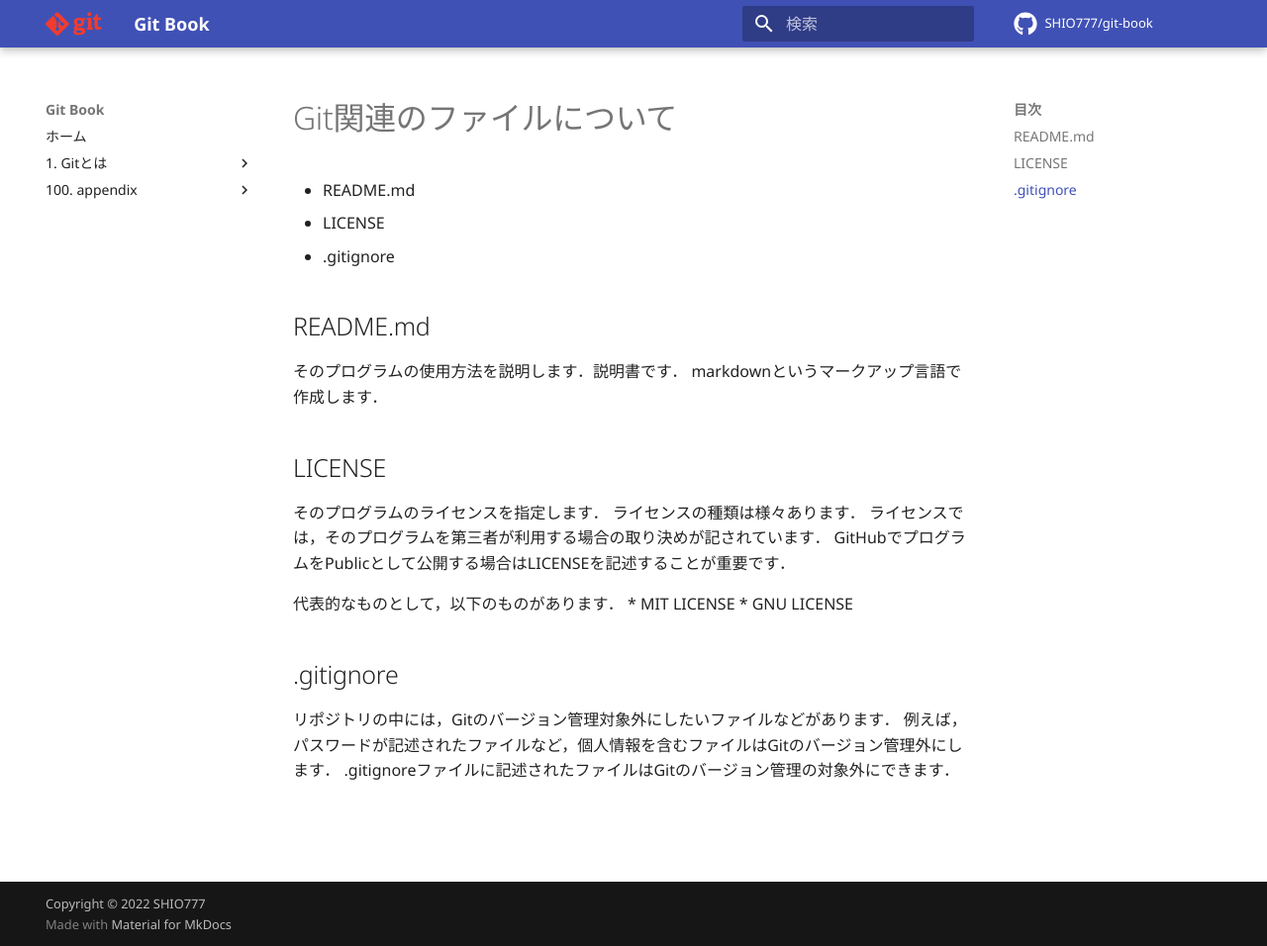
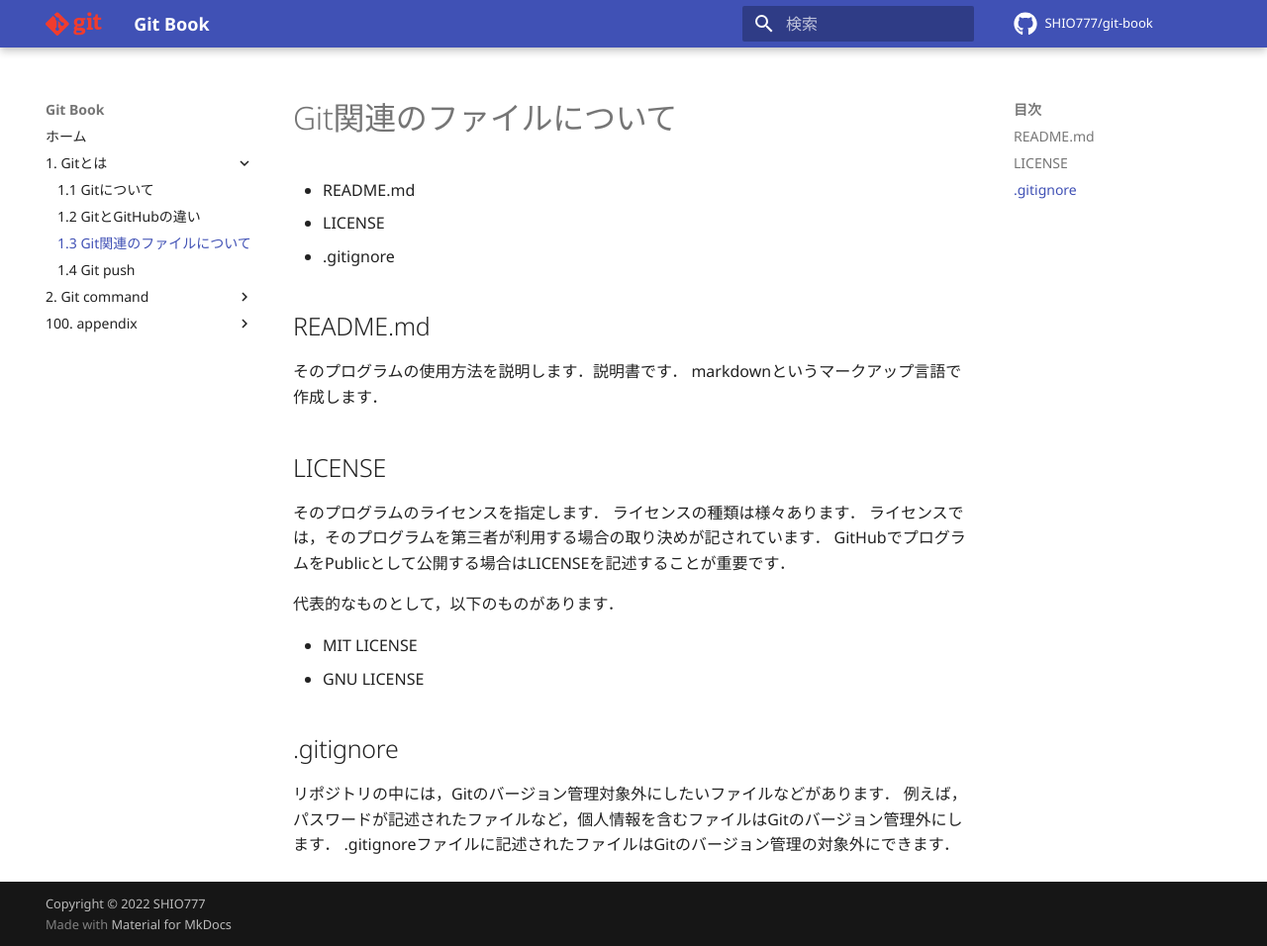
Before and after one commit to SHIO777/git-book, an MkDocs documentation site: the page built from docs/ch01-03-git-file.md, in a window 1280 px wide and 956 px high. Shown: the whole window at 99% size. Built offline with MkDocs 1.6.1 and Material for MkDocs 9.7.7, drawn with Linux system fonts in a browser that asks for light colours; comment, search, counter and statistics services are not loaded.

Commit message:
[add] push section

```diff
--- a/docs/ch01-03-git-file.md
+++ b/docs/ch01-03-git-file.md
@@ -15,6 +15,7 @@
 GitHubでプログラムをPublicとして公開する場合はLICENSEを記述することが重要です．
 
 代表的なものとして，以下のものがあります．
+
 * MIT LICENSE
 * GNU LICENSE
 
--- a/mkdocs.yml
+++ b/mkdocs.yml
@@ -50,5 +50,9 @@
   - 1. Gitとは:
       - 1.1 Gitについて: ch01-01-about-git.md
       - 1.2 GitとGitHubの違い: ch01-02-git-and-github.md
+      - 1.3 Git関連のファイルについて: ch01-03-git-file.md
+      - 1.4 Git push: ch01-04-github-push.md
+  - 2. Git command:
+      - 2.1 Gitのコマンド: ch02-01-git-command.md
   - 100. appendix:
       - 100.1 command memo: ch100-01-command.md
```
